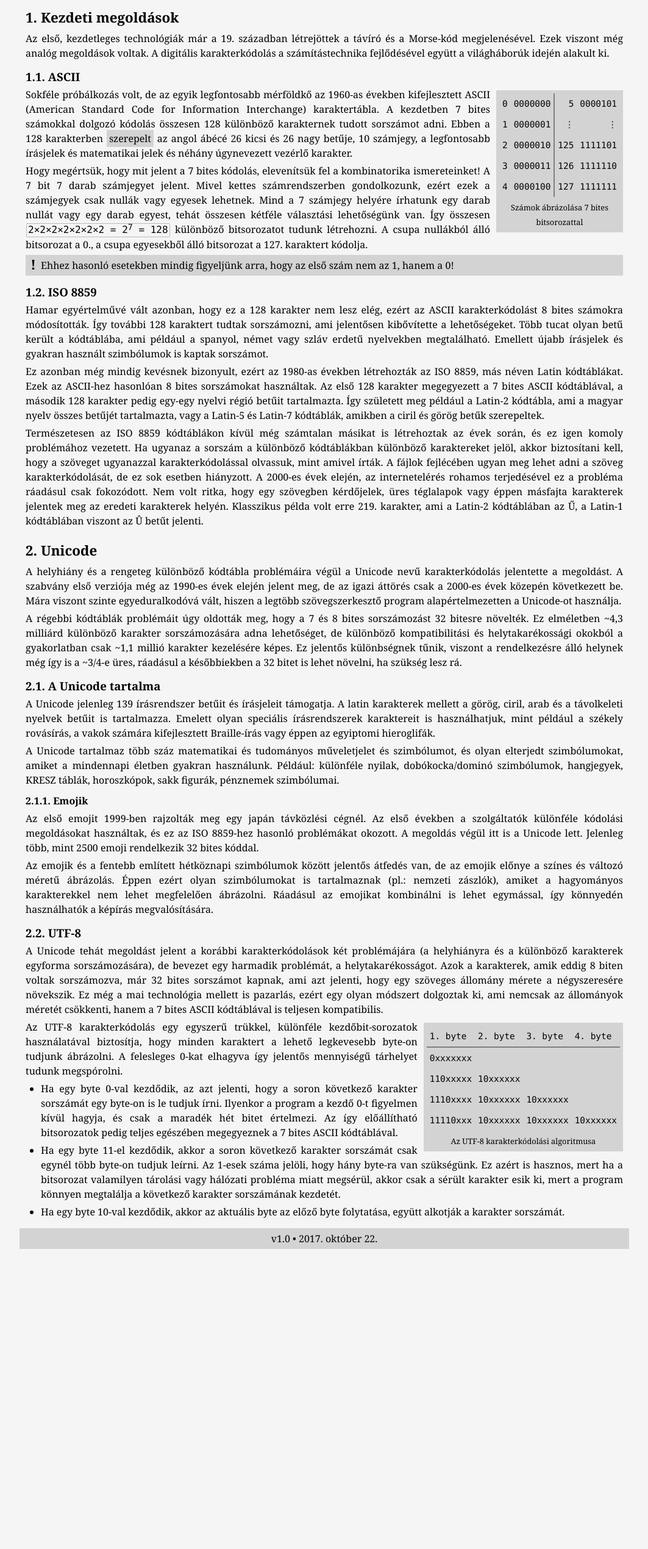
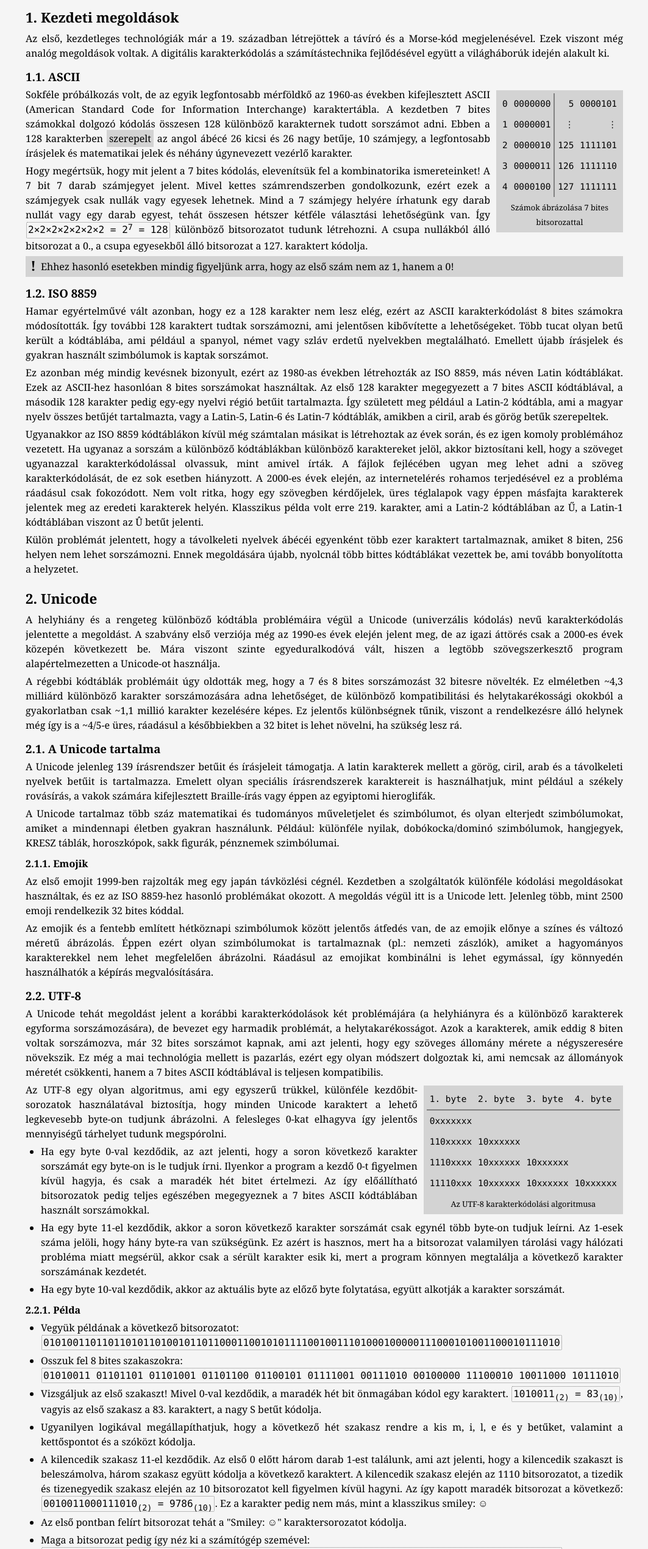
Before and after one commit to Nekomajin42/Bevinfo, a plain HTML site: page pages/char/index.html in a window 1280 px wide. Shown: the part 260-2800 px from the top of the page at 61% size, without its empty margins (108-1171 px from the left). Before the commit the page ends 2308 px from the top, so only its background shows below. Drawn offline with Linux system fonts and the light colour scheme.

Commit message:
v0.3
ADD: Karakterkódolás
CHANGE: favicon

```diff
--- a/pages/char/index.html
+++ b/pages/char/index.html
@@ -61,27 +61,28 @@
 						<figcaption>Számok ábrázolása 7 bites bitsorozattal</figcaption>
 					</figure>
 					<p>Sokféle próbálkozás volt, de az egyik legfontosabb mérföldkő az 1960-as években kifejlesztett ASCII (American Standard Code for Information Interchange) karaktertábla. A kezdetben 7 bites számokkal dolgozó kódolás összesen 128 különböző karakternek tudott sorszámot adni. Ebben a 128 karakterben <a href="https://hu.wikipedia.org/wiki/ASCII" target="_blank">szerepelt</a> az angol ábécé 26 kicsi és 26 nagy betűje, 10 számjegy, a legfontosabb írásjelek és matematikai jelek és néhány úgynevezett vezérlő karakter.</p>
-					<p>Hogy megértsük, hogy mit jelent a 7 bites kódolás, elevenítsük fel a kombinatorika ismereteinket! A 7 bit 7 darab számjegyet jelent. Mivel kettes számrendszerben gondolkozunk, ezért ezek a számjegyek csak nullák vagy egyesek lehetnek. Mind a 7 számjegy helyére írhatunk egy darab nullát vagy egy darab egyest, tehát összesen kétféle választási lehetőségünk van. Így összesen <span class="code">2×2×2×2×2×2×2 = 2<sup>7</sup> = 128</span> különböző bitsorozatot tudunk létrehozni. A csupa nullákból álló bitsorozat a 0., a csupa egyesekből álló bitsorozat a 127. karaktert kódolja.</p>
+					<p>Hogy megértsük, hogy mit jelent a 7 bites kódolás, elevenítsük fel a kombinatorika ismereteinket! A 7 bit 7 darab számjegyet jelent. Mivel kettes számrendszerben gondolkozunk, ezért ezek a számjegyek csak nullák vagy egyesek lehetnek. Mind a 7 számjegy helyére írhatunk egy darab nullát vagy egy darab egyest, tehát összesen hétszer kétféle választási lehetőségünk van. Így <span class="code">2×2×2×2×2×2×2 = 2<sup>7</sup> = 128</span> különböző bitsorozatot tudunk létrehozni. A csupa nullákból álló bitsorozat a 0., a csupa egyesekből álló bitsorozat a 127. karaktert kódolja.</p>
 					<aside>Ehhez hasonló esetekben mindig figyeljünk arra, hogy az első szám nem az 1, hanem a 0!</aside>
 				</section>
 				<section>
 					<h3>ISO 8859</h3>
 					<p>Hamar egyértelművé vált azonban, hogy ez a 128 karakter nem lesz elég, ezért az ASCII karakterkódolást 8 bites számokra módosították. Így további 128 karaktert tudtak sorszámozni, ami jelentősen kibővítette a lehetőségeket. Több tucat olyan betű került a kódtáblába, ami például a spanyol, német vagy szláv erdetű nyelvekben megtalálható. Emellett újabb írásjelek és gyakran használt szimbólumok is kaptak sorszámot.</p>
-					<p>Ez azonban még mindig kevésnek bizonyult, ezért az 1980-as években létrehozták az ISO 8859, más néven Latin kódtáblákat. Ezek az ASCII-hez hasonlóan 8 bites sorszámokat használtak. Az első 128 karakter megegyezett a 7 bites ASCII kódtáblával, a második 128 karakter pedig egy-egy nyelvi régió betűit tartalmazta. Így született meg például a Latin-2 kódtábla, ami a magyar nyelv összes betűjét tartalmazta, vagy a Latin-5 és Latin-7 kódtáblák, amikben a ciril és görög betűk szerepeltek.</p>
-					<p>Természetesen az ISO 8859 kódtáblákon kívül még számtalan másikat is létrehoztak az évek során, és ez igen komoly problémához vezetett. Ha ugyanaz a sorszám a különböző kódtáblákban különböző karaktereket jelöl, akkor biztosítani kell, hogy a szöveget ugyanazzal karakterkódolással olvassuk, mint amivel írták. A fájlok fejlécében ugyan meg lehet adni a szöveg karakterkódolását, de ez sok esetben hiányzott. A 2000-es évek elején, az internetelérés rohamos terjedésével ez a probléma ráadásul csak fokozódott. Nem volt ritka, hogy egy szövegben kérdőjelek, üres téglalapok vagy éppen másfajta karakterek jelentek meg az eredeti karakterek helyén. Klasszikus példa volt erre 219. karakter, ami a Latin-2 kódtáblában az Ű, a Latin-1 kódtáblában viszont az Û betűt jelenti.</p>
+					<p>Ez azonban még mindig kevésnek bizonyult, ezért az 1980-as években létrehozták az ISO 8859, más néven Latin kódtáblákat. Ezek az ASCII-hez hasonlóan 8 bites sorszámokat használtak. Az első 128 karakter megegyezett a 7 bites ASCII kódtáblával, a második 128 karakter pedig egy-egy nyelvi régió betűit tartalmazta. Így született meg például a Latin-2 kódtábla, ami a magyar nyelv összes betűjét tartalmazta, vagy a Latin-5, Latin-6 és Latin-7 kódtáblák, amikben a ciril, arab és görög betűk szerepeltek.</p>
+					<p>Ugyanakkor az ISO 8859 kódtáblákon kívül még számtalan másikat is létrehoztak az évek során, és ez igen komoly problémához vezetett. Ha ugyanaz a sorszám a különböző kódtáblákban különböző karaktereket jelöl, akkor biztosítani kell, hogy a szöveget ugyanazzal karakterkódolással olvassuk, mint amivel írták. A fájlok fejlécében ugyan meg lehet adni a szöveg karakterkódolását, de ez sok esetben hiányzott. A 2000-es évek elején, az internetelérés rohamos terjedésével ez a probléma ráadásul csak fokozódott. Nem volt ritka, hogy egy szövegben kérdőjelek, üres téglalapok vagy éppen másfajta karakterek jelentek meg az eredeti karakterek helyén. Klasszikus példa volt erre 219. karakter, ami a Latin-2 kódtáblában az Ű, a Latin-1 kódtáblában viszont az Û betűt jelenti.</p>
+					<p>Külön problémát jelentett, hogy a távolkeleti nyelvek ábécéi egyenként több ezer karaktert tartalmaznak, amiket 8 biten, 256 helyen nem lehet sorszámozni. Ennek megoldására újabb, nyolcnál több bittes kódtáblákat vezettek be, ami tovább bonyolította a helyzetet.</p>
 				</section>
 			</section>
 			<section>
 				<h2>Unicode</h2>
-				<p>A helyhiány és a rengeteg különböző kódtábla problémáira végül a Unicode nevű karakterkódolás jelentette a megoldást. A szabvány első verziója még az 1990-es évek elején jelent meg, de az igazi áttörés csak a 2000-es évek közepén következett be. Mára viszont szinte egyeduralkodóvá vált, hiszen a legtöbb szövegszerkesztő program alapértelmezetten a Unicode-ot használja.</p>
-				<p>A régebbi kódtáblák problémáit úgy oldották meg, hogy a 7 és 8 bites sorszámozást 32 bitesre növelték. Ez elméletben ~4,3 milliárd különböző karakter sorszámozására adna lehetőséget, de különböző kompatibilitási és helytakarékossági okokból a gyakorlatban csak ~1,1 millió karakter kezelésére képes. Ez jelentős különbségnek tűnik, viszont a rendelkezésre álló helynek még így is a ~3/4-e üres, ráadásul a későbbiekben a 32 bitet is lehet növelni, ha szükség lesz rá.</p>
+				<p>A helyhiány és a rengeteg különböző kódtábla problémáira végül a Unicode (univerzális kódolás) nevű karakterkódolás jelentette a megoldást. A szabvány első verziója még az 1990-es évek elején jelent meg, de az igazi áttörés csak a 2000-es évek közepén következett be. Mára viszont szinte egyeduralkodóvá vált, hiszen a legtöbb szövegszerkesztő program alapértelmezetten a Unicode-ot használja.</p>
+				<p>A régebbi kódtáblák problémáit úgy oldották meg, hogy a 7 és 8 bites sorszámozást 32 bitesre növelték. Ez elméletben ~4,3 milliárd különböző karakter sorszámozására adna lehetőséget, de különböző kompatibilitási és helytakarékossági okokból a gyakorlatban csak ~1,1 millió karakter kezelésére képes. Ez jelentős különbségnek tűnik, viszont a rendelkezésre álló helynek még így is a ~4/5-e üres, ráadásul a későbbiekben a 32 bitet is lehet növelni, ha szükség lesz rá.</p>
 				<section>
 					<h3>A Unicode tartalma</h3>
 					<p>A Unicode jelenleg 139 írásrendszer betűit és írásjeleit támogatja. A latin karakterek mellett a görög, ciril, arab és a távolkeleti nyelvek betűit is tartalmazza. Emelett olyan speciális írásrendszerek karaktereit is használhatjuk, mint például a székely rovásírás, a vakok számára kifejlesztett Braille-írás vagy éppen az egyiptomi hieroglifák.</p>
 					<p>A Unicode tartalmaz több száz matematikai és tudományos műveletjelet és szimbólumot, és olyan elterjedt szimbólumokat, amiket a mindennapi életben gyakran használunk. Például: különféle nyilak, dobókocka/dominó szimbólumok, hangjegyek, KRESZ táblák, horoszkópok, sakk figurák, pénznemek szimbólumai.</p>
 					<section>
 						<h4>Emojik</h4>
-						<p>Az első emojit 1999-ben rajzolták meg egy japán távközlési cégnél. Az első években a szolgáltatók különféle kódolási megoldásokat használtak, és ez az ISO 8859-hez hasonló problémákat okozott. A megoldás végül itt is a Unicode lett. Jelenleg több, mint 2500 emoji rendelkezik 32 bites kóddal.</p>
+						<p>Az első emojit 1999-ben rajzolták meg egy japán távközlési cégnél. Kezdetben a szolgáltatók különféle kódolási megoldásokat használtak, és ez az ISO 8859-hez hasonló problémákat okozott. A megoldás végül itt is a Unicode lett. Jelenleg több, mint 2500 emoji rendelkezik 32 bites kóddal.</p>
 						<p>Az emojik és a fentebb említett hétköznapi szimbólumok között jelentős átfedés van, de az emojik előnye a színes és változó méretű ábrázolás. Éppen ezért olyan szimbólumokat is tartalmaznak (pl.: nemzeti zászlók), amiket a hagyományos karakterekkel nem lehet megfelelően ábrázolni. Ráadásul az emojikat kombinálni is lehet egymással, így könnyedén használhatók a képírás megvalósítására.</p>
 					</section>
 				</section>
@@ -123,12 +124,27 @@
 						</table>
 						<figcaption>Az UTF-8 karakterkódolási algoritmusa</figcaption>
 					</figure>
-					<p>Az UTF-8 karakterkódolás egy egyszerű trükkel, különféle kezdőbit-sorozatok használatával biztosítja, hogy minden karaktert a lehető legkevesebb byte-on tudjunk ábrázolni. A felesleges 0-kat elhagyva így jelentős mennyiségű tárhelyet tudunk megspórolni.</p>
+					<p>Az UTF-8 egy olyan algoritmus, ami egy egyszerű trükkel, különféle kezdőbit-sorozatok használatával biztosítja, hogy minden Unicode karaktert a lehető legkevesebb byte-on tudjunk ábrázolni. A felesleges 0-kat elhagyva így jelentős mennyiségű tárhelyet tudunk megspórolni.</p>
 					<ul>
-						<li>Ha egy byte 0-val kezdődik, az azt jelenti, hogy a soron következő karakter sorszámát egy byte-on is le tudjuk írni. Ilyenkor a program a kezdő 0-t figyelmen kívül hagyja, és csak a maradék hét bitet értelmezi. Az így előállítható bitsorozatok pedig teljes egészében megegyeznek a 7 bites ASCII kódtáblával.</li>
+						<li>Ha egy byte 0-val kezdődik, az azt jelenti, hogy a soron következő karakter sorszámát egy byte-on is le tudjuk írni. Ilyenkor a program a kezdő 0-t figyelmen kívül hagyja, és csak a maradék hét bitet értelmezi. Az így előállítható bitsorozatok pedig teljes egészében megegyeznek a 7 bites ASCII kódtáblában használt sorszámokkal.</li>
 						<li>Ha egy byte 11-el kezdődik, akkor a soron következő karakter sorszámát csak egynél több byte-on tudjuk leírni. Az 1-esek száma jelöli, hogy hány byte-ra van szükségünk. Ez azért is hasznos, mert ha a bitsorozat valamilyen tárolási vagy hálózati probléma miatt megsérül, akkor csak a sérült karakter esik ki, mert a program könnyen megtalálja a következő karakter sorszámának kezdetét.</li>
 						<li>Ha egy byte 10-val kezdődik, akkor az aktuális byte az előző byte folytatása, együtt alkotják a karakter sorszámát.</li>
 					</ul>
+					<section>
+						<h4>Példa</h4>
+						<ul>
+							<li>Vegyük példának a következő bitsorozatot: <br />
+							<span class="code allow-break">0101001101101101011010010110110001100101011110010011101000100000111000101001100010111010</span></li>
+							<li>Osszuk fel 8 bites szakaszokra: <br />
+							<span class="code">01010011 01101101 01101001 01101100 01100101 01111001 00111010 00100000 11100010 10011000 10111010</span></li>
+							<li>Vizsgáljuk az első szakaszt! Mivel 0-val kezdődik, a maradék hét bit önmagában kódol egy karaktert. <span class="code">1010011<sub>(2)</sub> = 83<sub>(10)</sub></span>, vagyis az első szakasz a 83. karaktert, a nagy S betűt kódolja.</li>
+							<li>Ugyanilyen logikával megállapíthatjuk, hogy a következő hét szakasz rendre a kis m, i, l, e és y betűket, valamint a kettőspontot és a szóközt kódolja.</li>
+							<li>A kilencedik szakasz 11-el kezdődik. Az első 0 előtt három darab 1-est találunk, ami azt jelenti, hogy a kilencedik szakaszt is beleszámolva, három szakasz együtt kódolja a következő karaktert. A kilencedik szakasz elején az 1110 bitsorozatot, a tizedik és tizenegyedik szakasz elején az 10 bitsorozatot kell figyelmen kívül hagyni. Az így kapott maradék bitsorozat a következő: <span class="code">0010011000111010<sub>(2)</sub> = 9786<sub>(10)</sub></span>. Ez a karakter pedig nem más, mint a klasszikus smiley: &#x263a;</li>
+							<li>Az első pontban felírt bitsorozat tehát a "Smiley: &#x263a;" karaktersorozatot kódolja.</li>
+							<li>Maga a bitsorozat pedig így néz ki a számítógép szemével: <br />
+							<span class="code"><span class="highlight">0</span>1010011<span class="highlight">0</span>1101101<span class="highlight">0</span>1101001<span class="highlight">0</span>1101100<span class="highlight">0</span>1100101<span class="highlight">0</span>1111001<span class="highlight">0</span>0111010<span class="highlight">0</span>0100000<span class="highlight">1110</span>0010<span class="highlight">10</span>011000<span class="highlight">10</span>111010</span></li>
+						</ul>
+					</section>
 				</section>
 			</section>
 		</article>
--- a/styles/screen.css
+++ b/styles/screen.css
@@ -188,6 +188,9 @@ font-weight: bold;}
 .no-break {
 white-space: nowrap;}
 
+.allow-break {
+word-break: break-all;}
+
 .float-left {
 loat: left;
 margin: 0 5px 0 0;}
@@ -259,7 +262,7 @@ display: inline-block;
 margin: 0 1px 0 1px;
 padding: 2px;
 font-family: Consolas, monospace;
-line-height: 100%;
+line-height: 120%;
 border: 1px dotted Grey;
 border-radius: 2px;}
 
```
Also changed, not shown: index.html (+2 -2 lines), pages/data/index.html (+1 -1 lines), pages/print/index.html (+1 -1 lines), icons/icon.svg, icons/icon128.png, icons/icon144.png, icons/icon16.png, icons/icon32.png, icons/icon64.png, pages/char.svg.
